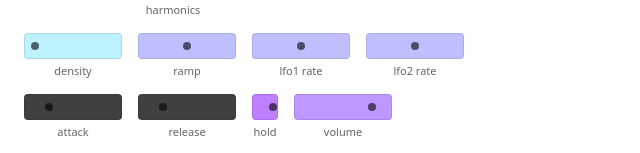
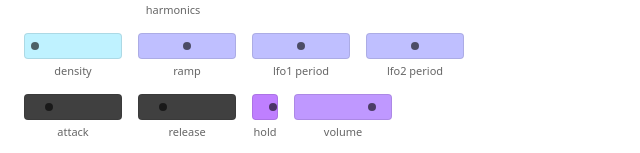
Before and after one commit to lucaskuzma/open-granular-js, a React (Vite) app: page / in a window 1280 px wide. Shown: the part 531-684 px from the top of the page, without its empty margins (0-640 px from the left). Built offline with nearby package versions, Linux system fonts and the light colour scheme.

Commit message:
gooder lfo

```diff
--- a/public/granular-processor.js
+++ b/public/granular-processor.js
@@ -299,8 +299,8 @@ class GranularProcessor extends AudioWorkletProcessor {
 
     const hold = this._p(parameters, "hold") >= 0.5 ? 1 : 0;
 
-    this.lfo1.period = Math.max(MIN_LFO_PERIOD, Math.floor(lfo1Period * MAX_LFO_PERIOD));
-    this.lfo2.period = Math.max(MIN_LFO_PERIOD, Math.floor(lfo2Period * MAX_LFO_PERIOD));
+    this.lfo1.period = Math.floor(MIN_LFO_PERIOD * Math.pow(MAX_LFO_PERIOD / MIN_LFO_PERIOD, lfo1Period));
+    this.lfo2.period = Math.floor(MIN_LFO_PERIOD * Math.pow(MAX_LFO_PERIOD / MIN_LFO_PERIOD, lfo2Period));
     this.env1.attackTime = Math.floor(env1Attack * MAX_ATTACK_TIME);
     this.env1.releaseTime = Math.floor(env1Release * MAX_RELEASE_TIME);
 
--- a/src/ui/GranularPanel.tsx
+++ b/src/ui/GranularPanel.tsx
@@ -60,8 +60,8 @@ export function GranularPanel({ store, engine, buffer, slotManager }: GranularPa
       <div style={{ display: "flex", gap: 16, flexWrap: "wrap", alignItems: "flex-start" }}>
         <XYPad store={store} slotManager={slotManager} xKey="density" label="density" size={PAD_SIZE} onDragStart={() => slotManager.excludeFromInterp("density")} />
         <XYPad store={store} slotManager={slotManager} xKey="ramp" label="ramp" size={PAD_SIZE} onDragStart={() => slotManager.excludeFromInterp("ramp")} />
-        <XYPad store={store} slotManager={slotManager} xKey="lfo1Period" label="lfo1 rate" size={PAD_SIZE} onDragStart={() => slotManager.excludeFromInterp("lfo1Period")} />
-        <XYPad store={store} slotManager={slotManager} xKey="lfo2Period" label="lfo2 rate" size={PAD_SIZE} onDragStart={() => slotManager.excludeFromInterp("lfo2Period")} />
+        <XYPad store={store} slotManager={slotManager} xKey="lfo1Period" label="lfo1 period" size={PAD_SIZE} onDragStart={() => slotManager.excludeFromInterp("lfo1Period")} />
+        <XYPad store={store} slotManager={slotManager} xKey="lfo2Period" label="lfo2 period" size={PAD_SIZE} onDragStart={() => slotManager.excludeFromInterp("lfo2Period")} />
       </div>
 
       <div style={{ display: "flex", gap: 16, flexWrap: "wrap", alignItems: "flex-start" }}>
```
